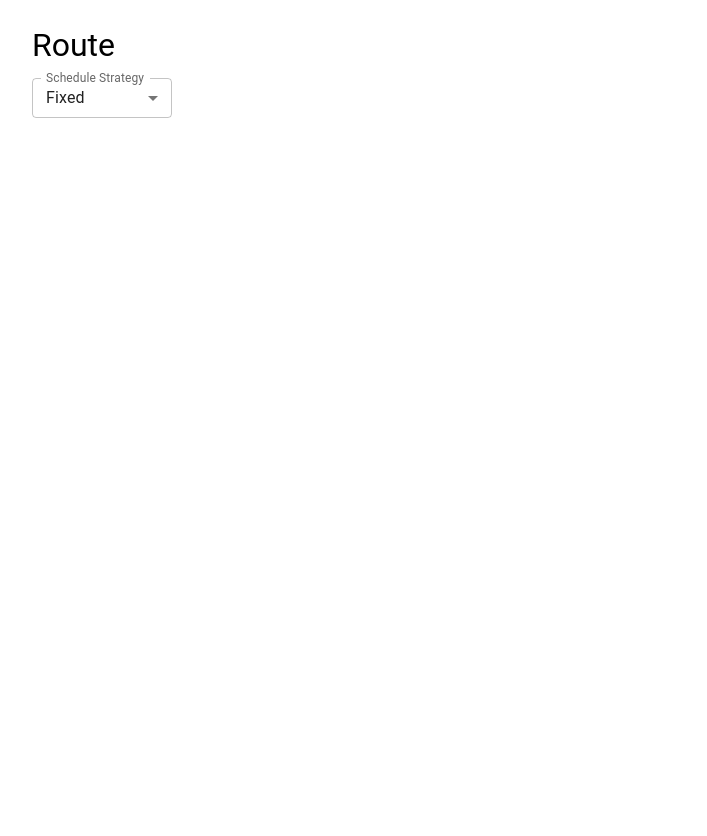
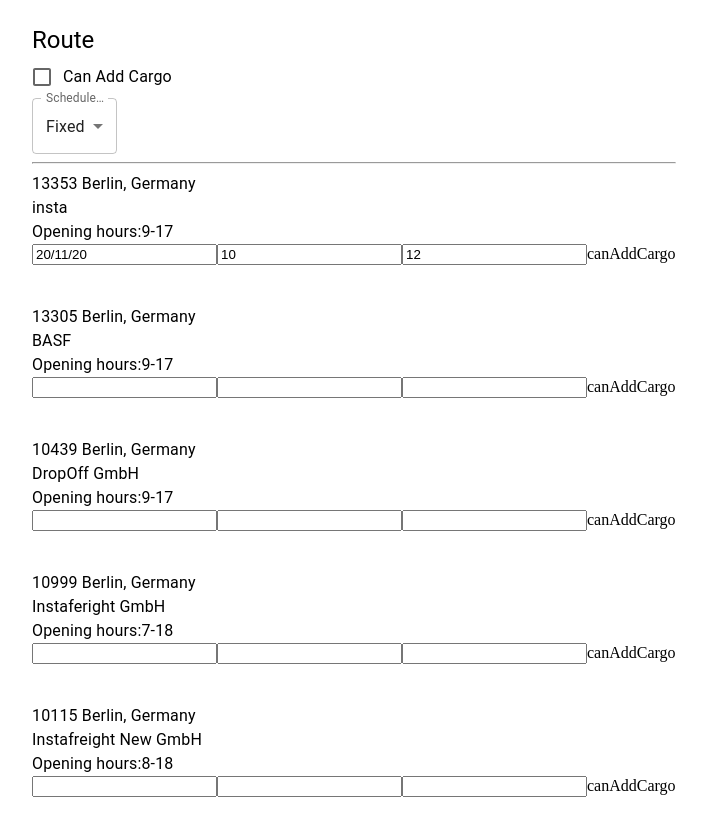
Before and after one commit to faridsh69/routes, a Next.js app: page / in a window 1280 px wide. Shown: the top 836 px of the page, without its empty margins (48-755 px from the left). Before the commit the page ends 800 px from the top, so only its background shows below. Built offline with nearby package versions, Linux system fonts and the light colour scheme.

Commit message:
farid/routes: create sample data for routes

```diff
--- a/src/components/RouteDetails.tsx
+++ b/src/components/RouteDetails.tsx
@@ -1,6 +1,9 @@
-import React, { useState } from "react";
+import React, { ChangeEvent, useState } from "react";
 import {
+  Checkbox,
   FormControl,
+  FormControlLabel,
+  FormGroup,
   InputLabel,
   MenuItem,
   Select,
@@ -10,20 +13,34 @@
 
 import { SCHEDULE_STRATEGIES, SCHEDULE_STRATEGY_FIXED } from "@constants/strategySchedules";
 import { ScheduleStrategyType } from "@interfaces/ScheduleStrategyType";
+import { stopsData } from "@constants/stopsData";
+import { StopDetails } from "./StopDetails";
 
 const RouteDetails = () => {
   const [scheduleStrategy, setScheduleStrategy] =
     useState<ScheduleStrategyType>(SCHEDULE_STRATEGY_FIXED);
+  const [canAddCargo, setCanAddCargo] = useState<boolean>(false);
+
+  const handleChangeCargoCheckbox = (event: ChangeEvent<HTMLInputElement>, checked: boolean) => {
+    setCanAddCargo(checked);
+  };
 
   const handleChangeScheduleStrategy = (event: SelectChangeEvent<ScheduleStrategyType>) => {
     setScheduleStrategy(event.target.value as ScheduleStrategyType);
   };
+
   return (
     <>
-      <Typography variant="h5" component="div" gutterBottom sx={{ fontSize: "2rem" }}>
-        Route
-      </Typography>
-      <FormControl sx={{ minWidth: 140 }} size="small">
+      <Typography variant="h5">Route</Typography>
+
+      <FormGroup>
+        <FormControlLabel
+          control={<Checkbox value={canAddCargo} onChange={handleChangeCargoCheckbox} />}
+          label="Can Add Cargo"
+        />
+      </FormGroup>
+
+      <FormControl>
         <InputLabel>Schedule Strategy</InputLabel>
         <Select
           value={scheduleStrategy}
@@ -37,6 +54,10 @@
           ))}
         </Select>
       </FormControl>
+      <hr />
+      {stopsData.map((stopData) => {
+        return <StopDetails key={stopData.id} {...stopData} canAddCargo />;
+      })}
     </>
   );
 };
--- /dev/null
+++ b/src/components/StopDetails.tsx
@@ -0,0 +1,37 @@
+import { StopDetailsPropsType } from "@interfaces/StopDetailsPropsType";
+import { Grid, Typography } from "@mui/material";
+import { FC } from "react";
+
+const StopDetails: FC<StopDetailsPropsType> = (props) => {
+  const {
+    country,
+    city,
+    postalCode,
+    title,
+    openingHoursFrom,
+    openingHoursTo,
+    date,
+    timeFrom,
+    timeTo,
+    canAddCargo,
+  } = props;
+
+  return (
+    <Grid mb={5}>
+      <Typography component="p">{`${postalCode} ${city}, ${country}`}</Typography>
+      <Typography component="p">{title}</Typography>
+      <Typography component="p">
+        Opening hours:
+        <span>
+          {openingHoursFrom}-{openingHoursTo}
+        </span>
+      </Typography>
+      <input defaultValue={date} />
+      <input defaultValue={timeFrom} />
+      <input defaultValue={timeTo} />
+      {canAddCargo ? "canAddCargo" : "no cargo"}
+    </Grid>
+  );
+};
+
+export { StopDetails };
--- /dev/null
+++ b/src/constants/stopsData.ts
@@ -0,0 +1,64 @@
+import { StopDataTyp } from "@interfaces/StopDataType";
+
+export const stopsData: StopDataTyp[] = [
+  {
+    id: 1,
+    country: "Germany",
+    city: "Berlin",
+    postalCode: 13353,
+    title: "insta",
+    openingHoursFrom: 9,
+    openingHoursTo: 17,
+    date: "20/11/20",
+    timeFrom: 10,
+    timeTo: 12,
+  },
+  {
+    id: 2,
+    country: "Germany",
+    city: "Berlin",
+    postalCode: 13305,
+    title: "BASF",
+    openingHoursFrom: 9,
+    openingHoursTo: 17,
+    date: null,
+    timeFrom: null,
+    timeTo: null,
+  },
+  {
+    id: 3,
+    country: "Germany",
+    city: "Berlin",
+    postalCode: 10439,
+    title: "DropOff GmbH",
+    openingHoursFrom: 9,
+    openingHoursTo: 17,
+    date: null,
+    timeFrom: null,
+    timeTo: null,
+  },
+  {
+    id: 4,
+    country: "Germany",
+    city: "Berlin",
+    postalCode: 10999,
+    title: "Instaferight GmbH",
+    openingHoursFrom: 7,
+    openingHoursTo: 18,
+    date: null,
+    timeFrom: null,
+    timeTo: null,
+  },
+  {
+    id: 5,
+    country: "Germany",
+    city: "Berlin",
+    postalCode: 10115,
+    title: "Instafreight New GmbH",
+    openingHoursFrom: 8,
+    openingHoursTo: 18,
+    date: null,
+    timeFrom: null,
+    timeTo: null,
+  },
+];
--- /dev/null
+++ b/src/interfaces/StopDataType.ts
@@ -0,0 +1,12 @@
+export type StopDataTyp = {
+  id: number;
+  country: string;
+  city: string;
+  postalCode: number;
+  title: string;
+  openingHoursFrom: number;
+  openingHoursTo: number;
+  date: string | null;
+  timeFrom: number | null;
+  timeTo: number | null;
+};
--- /dev/null
+++ b/src/interfaces/StopDetailsPropsType.ts
@@ -0,0 +1,13 @@
+export type StopDetailsPropsType = {
+  id: number;
+  country: string;
+  city: string;
+  postalCode: number;
+  title: string;
+  openingHoursFrom: number;
+  openingHoursTo: number;
+  date: string | null;
+  timeFrom: number | null;
+  timeTo: number | null;
+  canAddCargo: boolean;
+};
```
